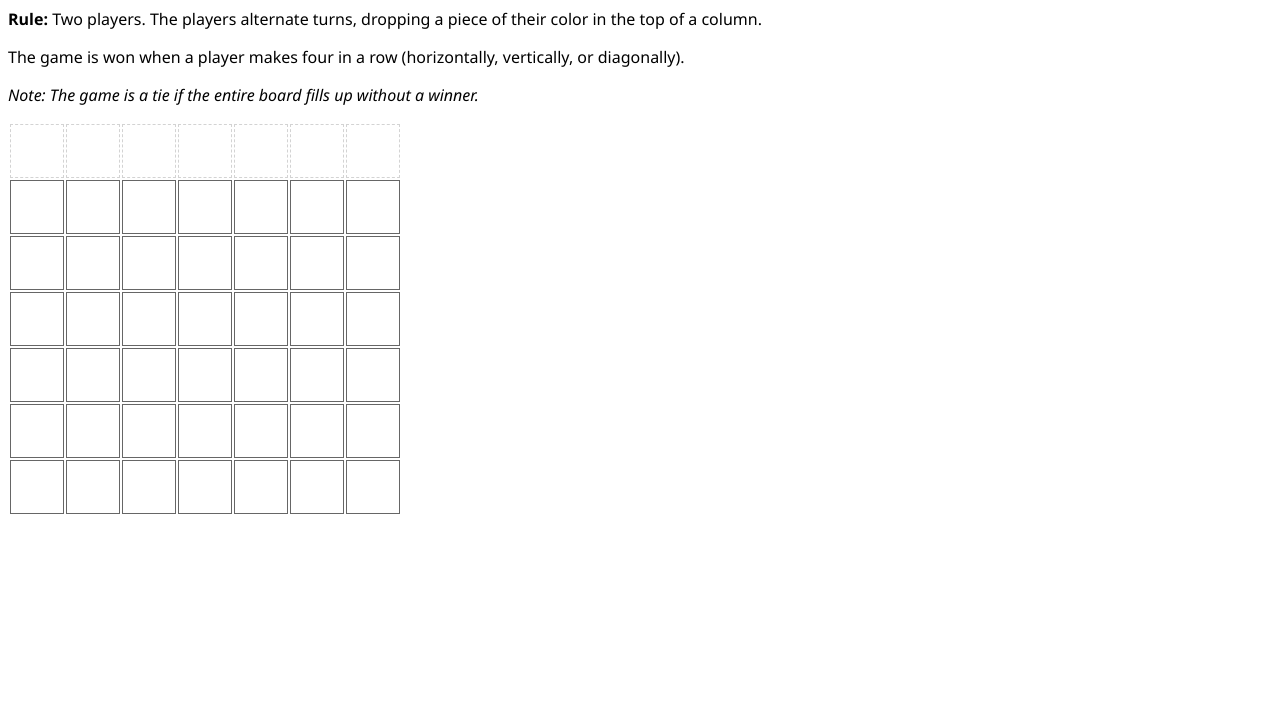
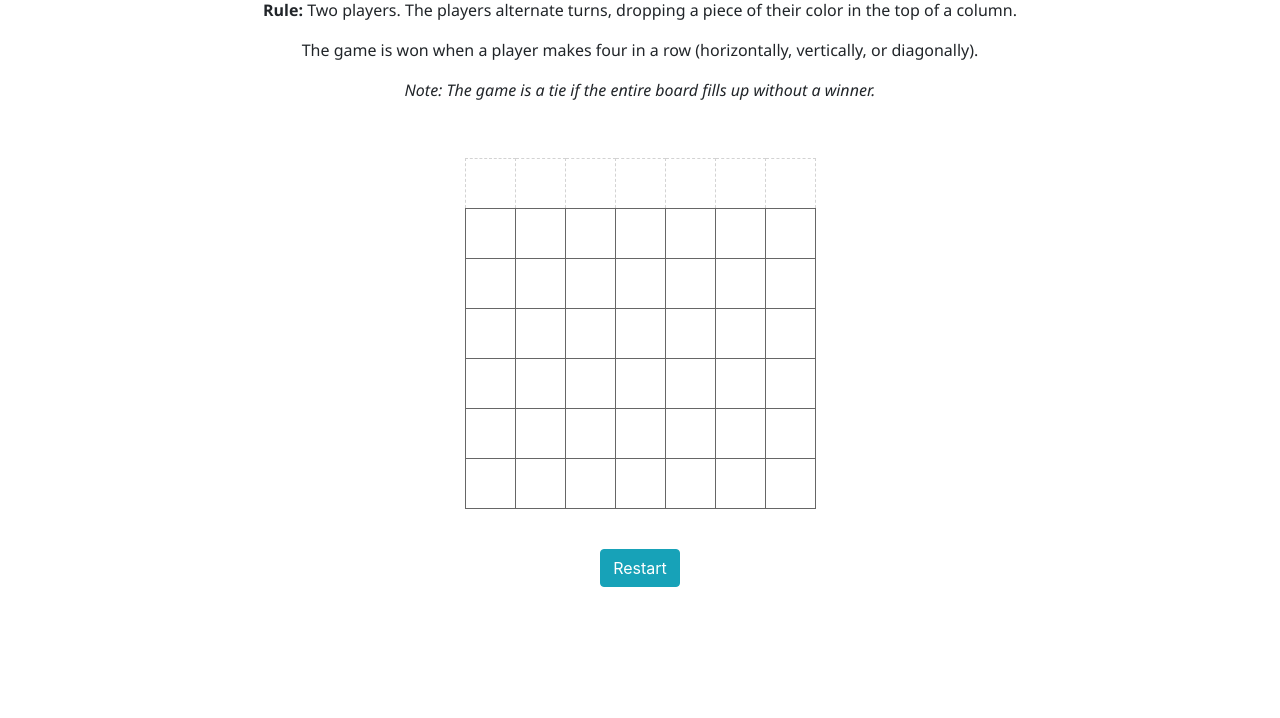
Before and after one commit to hauqxngo/ConnectFour, a plain HTML site: page index.html in a window 1280 px wide. Shown: the part 82-800 px from the top of the page. Drawn offline with nearby package versions, Linux system fonts and the light colour scheme.

Commit message:
centered divs

```diff
--- a/connect4.css
+++ b/connect4.css
@@ -41,6 +41,7 @@
 
 #column-top td:hover {
   background-color: #fefdca;
+  cursor: pointer;
 }
 
 h1 {
@@ -53,3 +54,10 @@ h1 {
 p {
   font-family: 'Segoe UI', Tahoma, Geneva, Verdana, sans-serif;
 }
+
+.center {
+  margin-left: auto;
+  margin-right: auto;
+  padding: 20px;
+  text-align: center;
+}
--- a/index.html
+++ b/index.html
@@ -1,16 +1,22 @@
 <!doctype html>
 <head>
   <title>Connect 4</title>
+  <link rel="stylesheet" href="https://stackpath.bootstrapcdn.com/bootstrap/4.3.1/css/bootstrap.min.css" integrity="sha384-ggOyR0iXCbMQv3Xipma34MD+dH/1fQ784/j6cY/iJTQUOhcWr7x9JvoRxT2MZw1T" crossorigin="anonymous">
   <link href="connect4.css" rel="stylesheet">
 </head>
 <body>
-<h1>Connect Four</h1>
-<p><strong>Rule:</strong> Two players. The players alternate turns, dropping a piece of their color in the top of a column.</p>
-<p>The game is won when a player makes four in a row (horizontally, vertically, or diagonally).</p>
-<p><em>Note: The game is a tie if the entire board fills up without a winner.</em></p>
-<div id="game">
-  <table id="board"></table>
-</div>
+  <h1>Connect Four</h1>
+  <div class="center">
+    <p><strong>Rule:</strong> Two players. The players alternate turns, dropping a piece of their color in the top of a column.</p>
+    <p>The game is won when a player makes four in a row (horizontally, vertically, or diagonally).</p>
+    <p><em>Note: The game is a tie if the entire board fills up without a winner.</em></p>
+  </div>
+  <div id="game" class="center">
+    <table id="board" class="center"></table>
+  </div>
+  <div class="center">
+    <a href="index.html"><button class="btn btn-info">Restart</button></a>
+  </div>
 
 <script src="connect4.js"></script>
 
```
